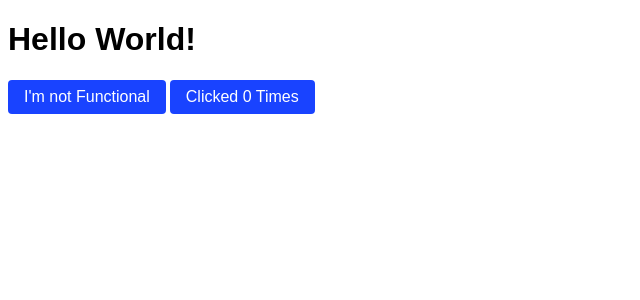
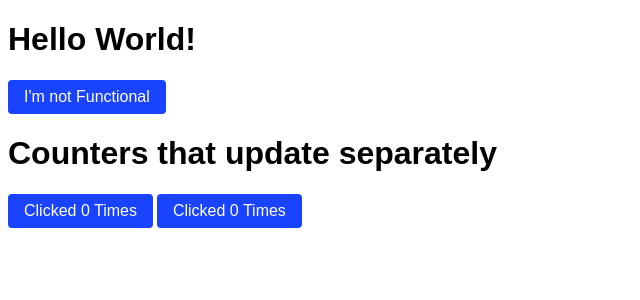
Before and after one commit to faseehfs/react-and-nodejs, a React (Vite) app in the folder react-vite/: page / in a window 1280 px wide. Shown: the top 300 px of the page, without its empty margins (0-640 px from the left). Built offline with nearby package versions, Linux system fonts and the light colour scheme.

Commit message:
Counters

```diff
--- a/react-vite/src/App.jsx
+++ b/react-vite/src/App.jsx
@@ -34,8 +34,10 @@ export default function App() {
   return (
     <>
       <h1>Hello World!</h1>
+        <MyButton />
+      <h1>Counters that update separately</h1>
       <div className="button-group">
-        <MyButton />
+        <CountButton />
         <CountButton />
       </div>
     </>
```
